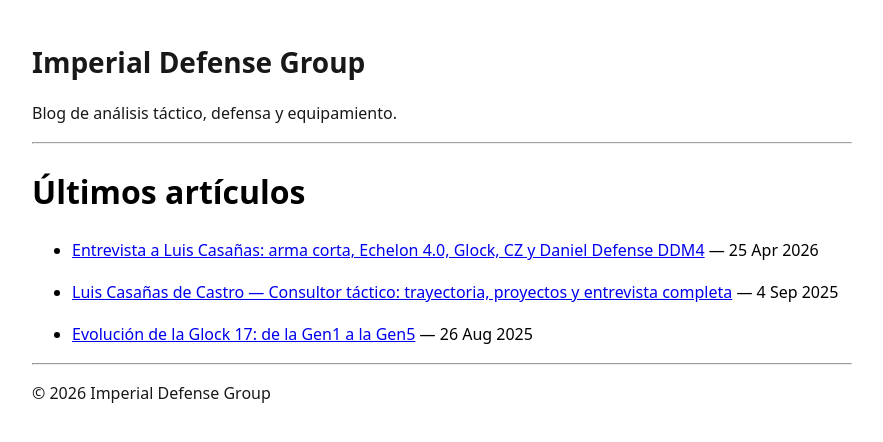
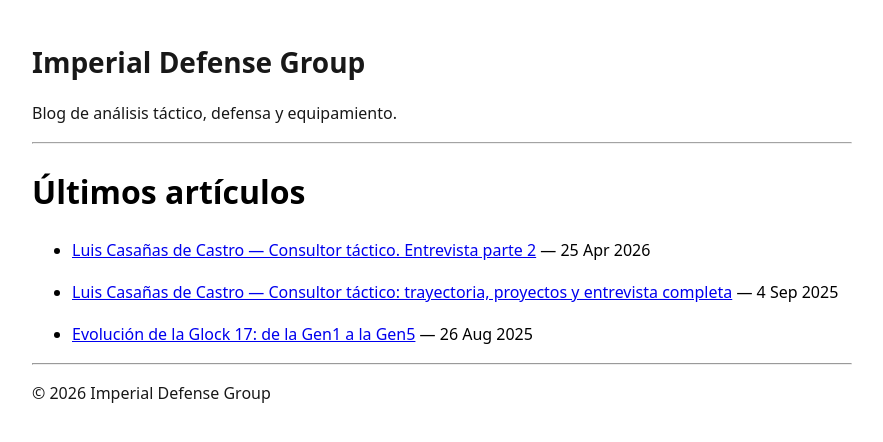
Before and after one commit to imperialdefensegroup/articulos, a Jekyll site: the page built from index.md, in a window 1280 px wide. Shown: the top 442 px of the page, without its empty margins (198-1081 px from the left). Built offline with Jekyll 4.4.1, drawn with Linux system fonts in a browser that asks for light colours; the list of posts is cut into pages by our own code.

Commit message:
Update 2026-04-25-entrevista-luis-casanas-parte-2.md

```diff
--- a/_posts/2026-04-25-entrevista-luis-casanas-parte-2.md
+++ b/_posts/2026-04-25-entrevista-luis-casanas-parte-2.md
@@ -1,6 +1,6 @@
 ---
 layout: post
-title: "Entrevista a Luis Casañas: arma corta, Echelon 4.0, Glock, CZ y Daniel Defense DDM4"
+title: "Luis Casañas de Castro — Consultor táctico. Entrevista parte 2"
 date: 2026-04-25
 permalink: /entrevista-luis-casanas-parte-2/
 ---
```
